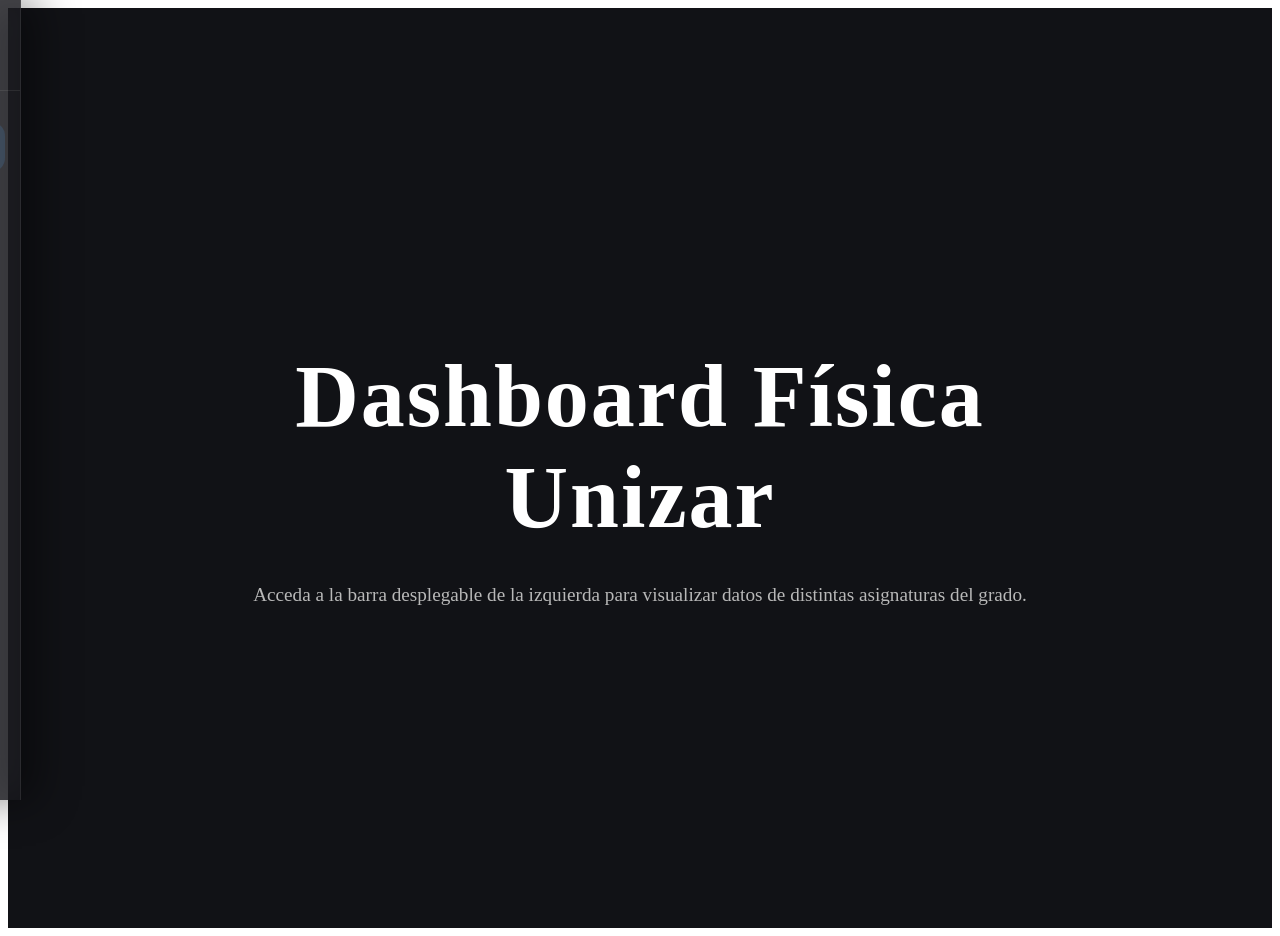
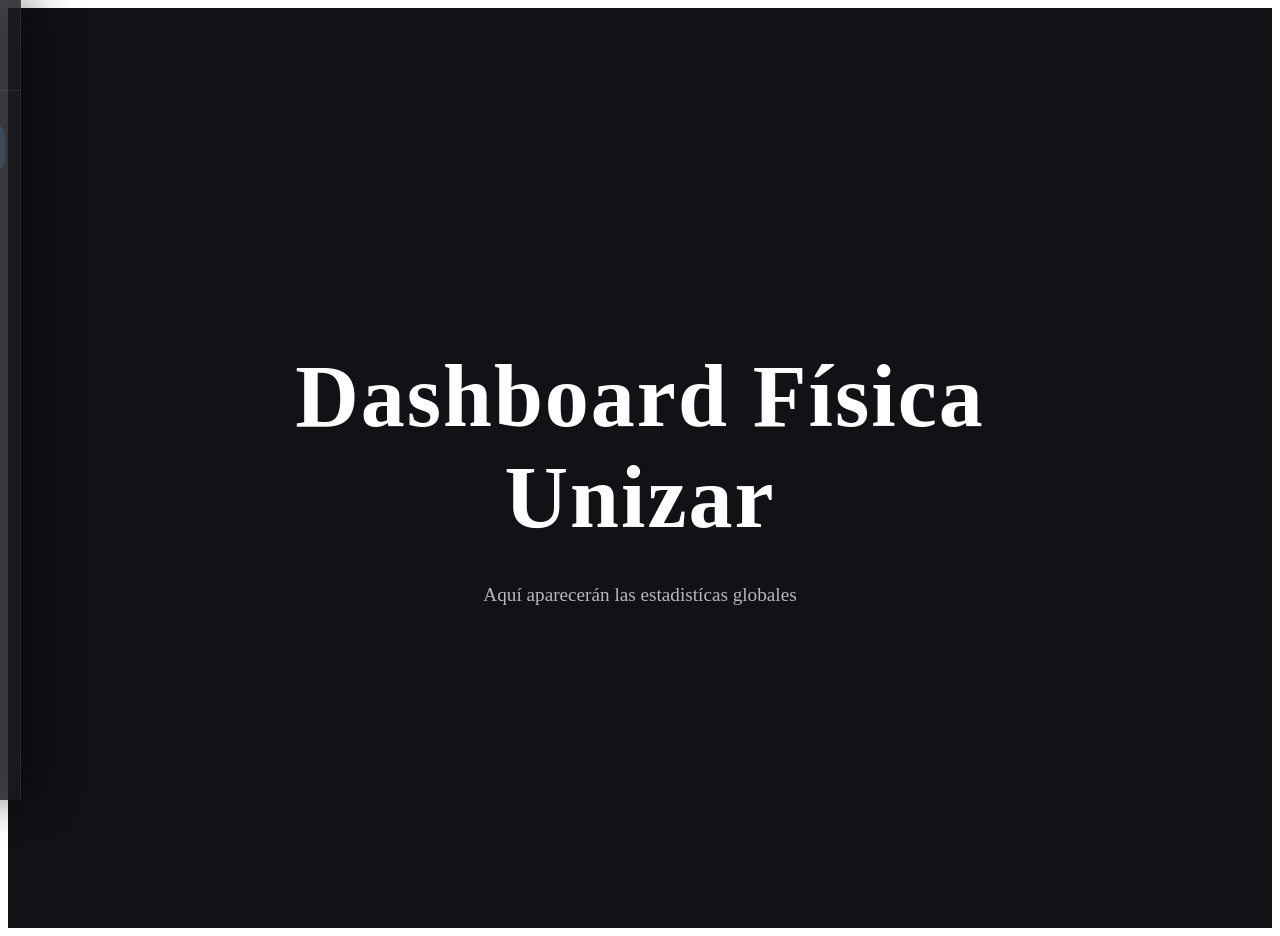
Before and after one commit to aaleta/unizar_dashboard, a Vue app in the folder web/: page / in a window 1280 px wide. Built offline with nearby package versions, Linux system fonts and the light colour scheme.

Commit message:
Deploy test

```diff
--- a/web/src/views/Home.vue
+++ b/web/src/views/Home.vue
@@ -9,8 +9,7 @@
             </h1>
 
             <p>
-                Acceda a la barra desplegable de la izquierda para
-                visualizar datos de distintas asignaturas del grado.
+                Aquí aparecerán las estadistícas globales
             </p>
 
         </section>
```
